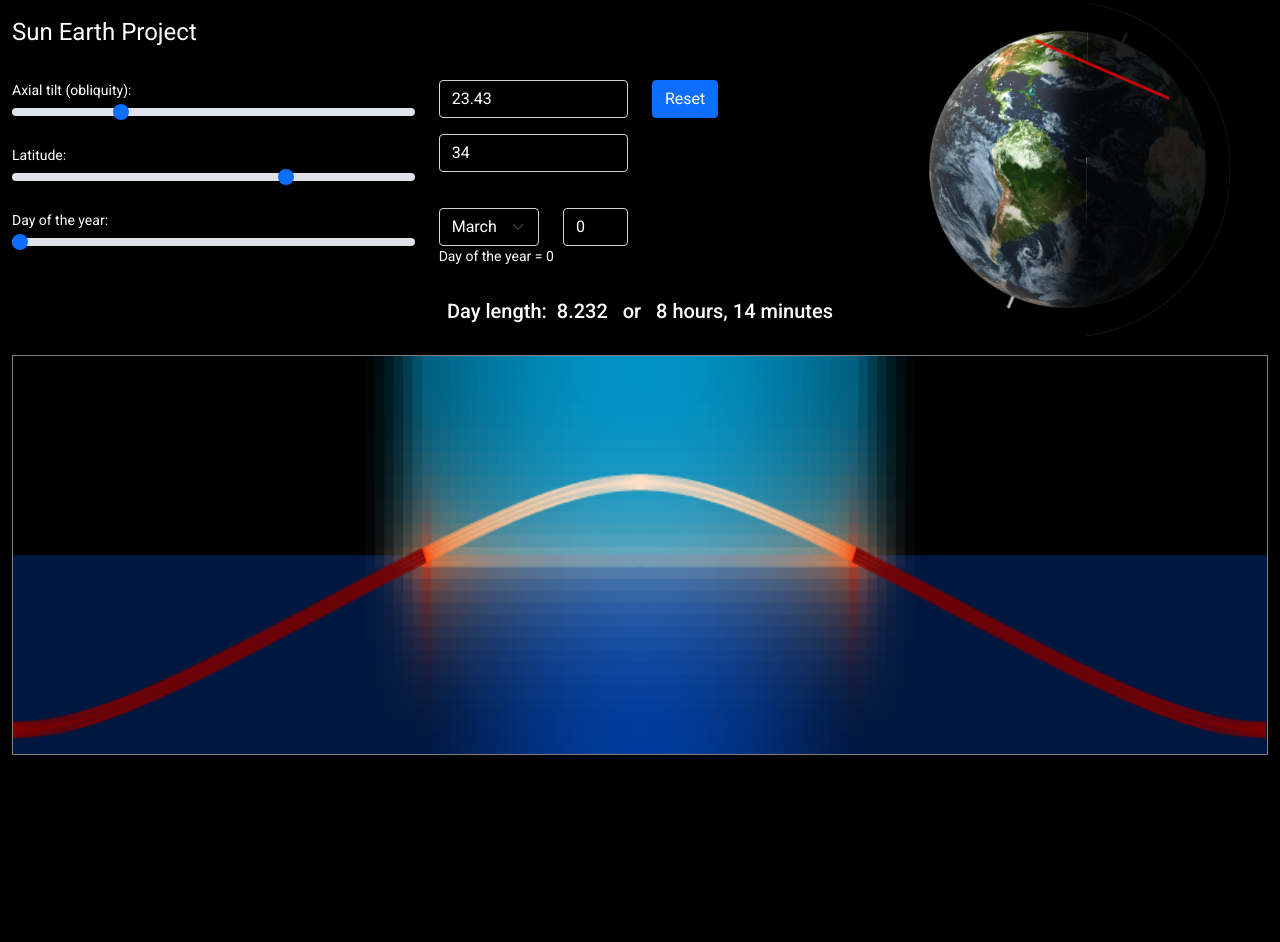
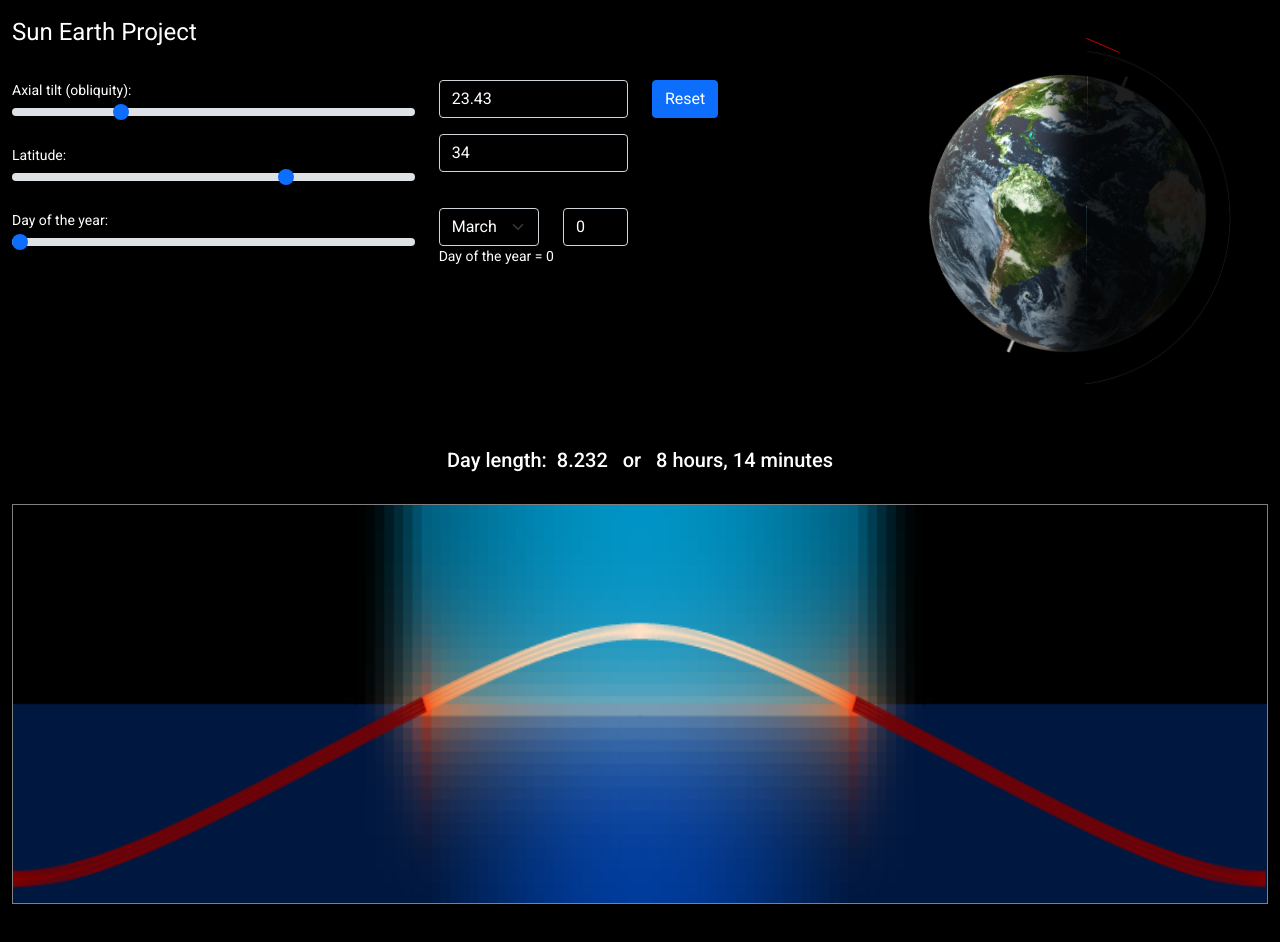
Before and after one commit to ivanc36/SunProject, an Angular app: page / in a window 1280 px wide. Shown: the top 942 px of the page. Before the commit the page ends 816 px from the top, so only its background shows below. Built offline with nearby package versions, Linux system fonts and the light colour scheme.

Commit message:
Fixed colors on forms again

```diff
--- a/src/app/app.component.css
+++ b/src/app/app.component.css
@@ -4,6 +4,7 @@
   text-align: center;
   width: 100%;
   height: 100%;
+  padding-bottom: 15%;
 }
 
 #myCanvas {
@@ -25,7 +26,6 @@
   left: 0;
   right: 0;
   bottom: 0;
-  position: absolute;
   margin: auto;
 }
 
@@ -34,7 +34,7 @@
   top: 0;
   left: 0;
   right: 0;
-  bottom: 0;
+  bottom: 15%;
   position: absolute;
   margin: auto;
   opacity: .875;
@@ -47,7 +47,7 @@
   top: 0;
   left: 0;
   right: 0;
-  bottom: 0;
+  bottom: 15%;
   position: absolute;
   margin: auto;
   z-index: 1;
--- a/src/app/app.component.ts
+++ b/src/app/app.component.ts
@@ -67,7 +67,7 @@ export class AppComponent implements OnInit {
       } else if (this.latitude < 0) {
         vertDisplacement = 0 - Math.sqrt(1 - Math.pow(this.latitude / 90 + 1, 2));
       }
-      element.style.setProperty('width', '' + 0.58 * width + '%');
+      element.style.setProperty('width', '' + 0.58 * width + 'px');
       element.style.setProperty('top', '' + Math.cos(Math.PI * this.tilt / 180) * (0 - 132 * vertDisplacement - 0.5) + '%');
       element.style.setProperty('left', '' + Math.sin(Math.PI * this.tilt / 180) * (57.5 * vertDisplacement + 0.5) + '%');
     }
```
